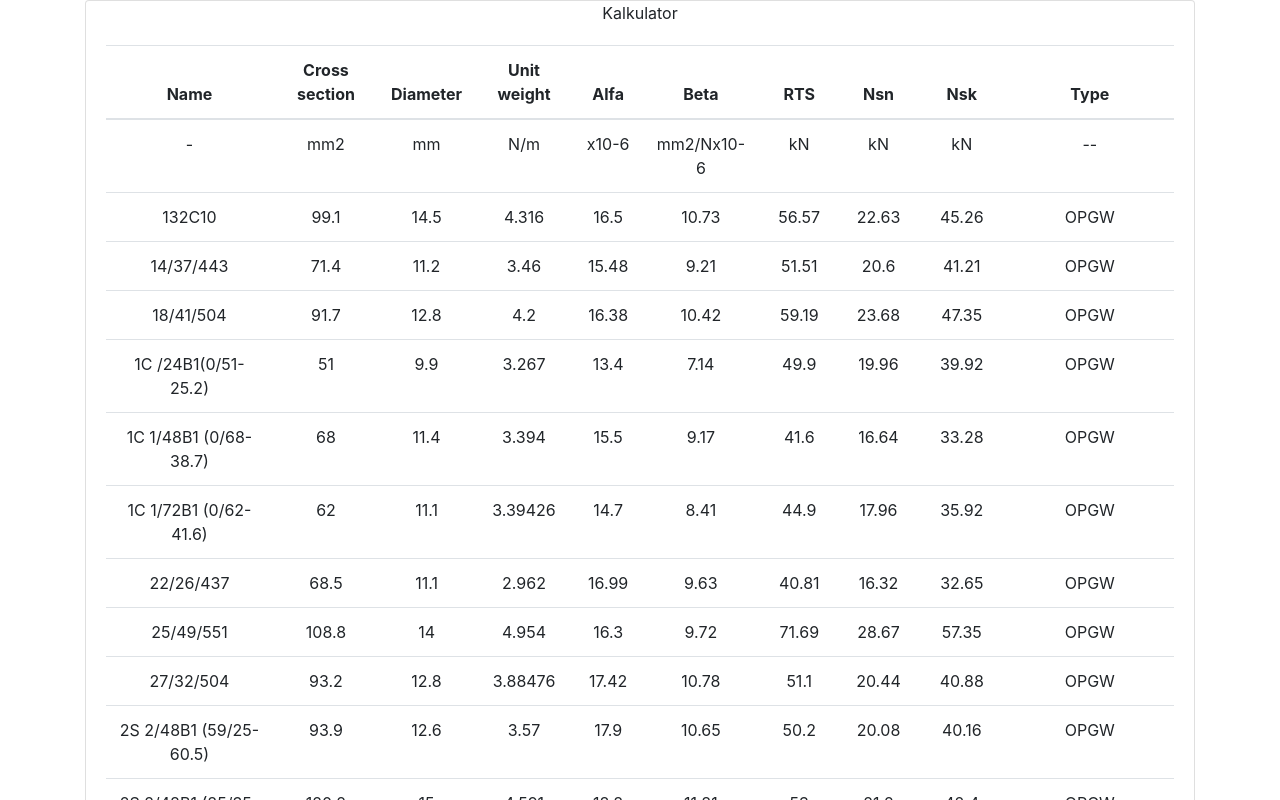
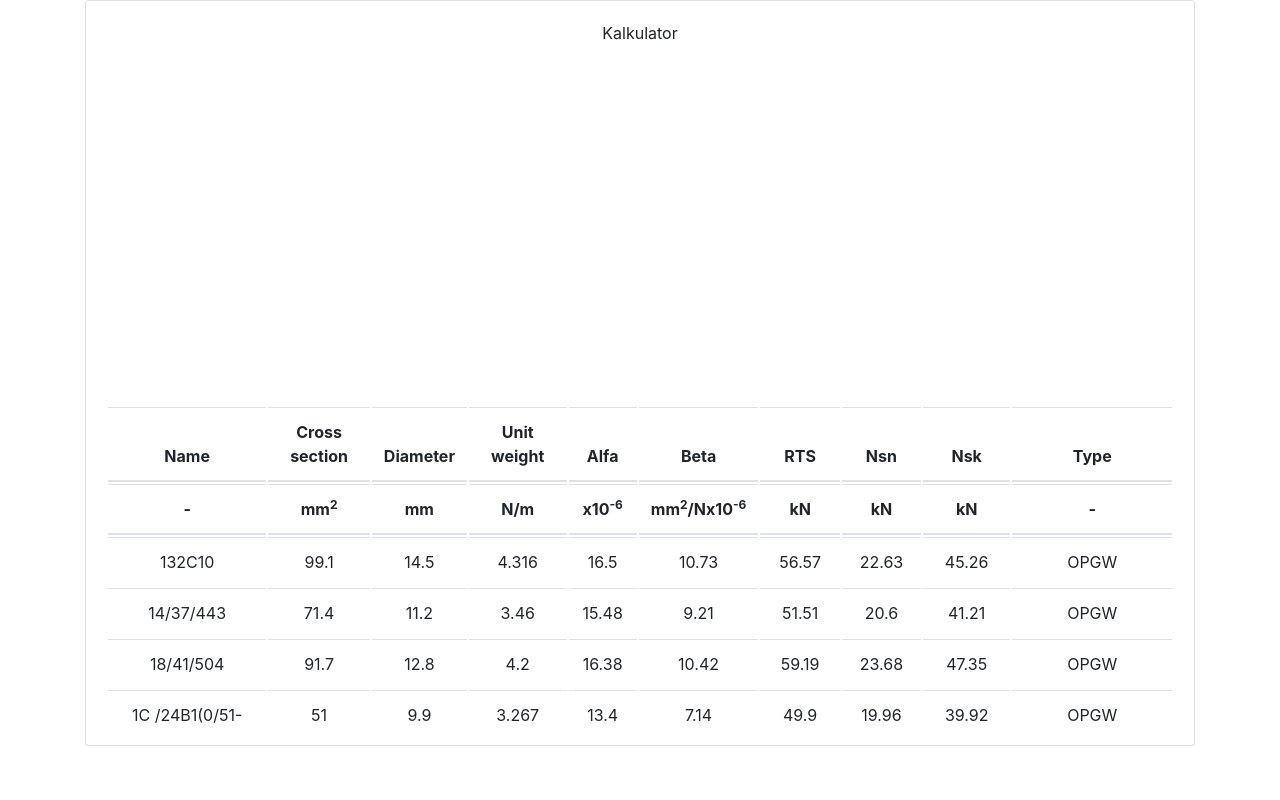
Before and after one commit to teslah22/conductor-calculator, a React (Create React App) app: page / in a window 1280 px wide. Shown: the top 800 px of the page. Built offline with nearby package versions, Linux system fonts and the light colour scheme.

Commit message:
Reorganise the display to one-page application.

```diff
--- a/src/components/Calculator.js
+++ b/src/components/Calculator.js
@@ -1,5 +1,6 @@
 import React, {Component } from 'react';
 import Conductors from './Conductors.js'
+import {Card} from "reactstrap";
 
 
 class Calculator extends React.PureComponent {
@@ -7,7 +8,7 @@ class Calculator extends React.PureComponent {
     render() {
 
         return (
-           <div>Tu bedze kalkulator</div>
+           <Card>Tu bedze kalkulator</Card>
         )
     }
 }
--- a/src/components/Conductors.css
+++ b/src/components/Conductors.css
@@ -0,0 +1,23 @@
+.conductorsTableContainer {
+    margin-top: 40vh;
+    overflow: auto;
+    max-height: 40vh;
+}
+
+.conductorsTable {
+    border-collapse: separate;
+}
+
+.conductorsTable th, .conductorsTable td {
+    border-bottom: none;
+}
+
+.conductorsTable thead {
+    box-sizing: border-box;
+    position: sticky;
+    top: 0;
+    background: white;
+    margin: 0;
+    padding: 0;
+
+}
--- a/src/components/Conductors.js
+++ b/src/components/Conductors.js
@@ -1,15 +1,16 @@
 import React, {Component} from 'react';
-import {Card, CardBody, Table, Button, Lis} from 'reactstrap';
+import {Card, CardBody, Table, Button, List} from 'reactstrap';
 import data from './data/PowerConductors.json';
 import Conductor from './Conductor.js';
-
+import './Conductors.css';
 
 
 class Conductors extends React.PureComponent {
     constructor(props) {
         super(props);
         this.state = {
-            conductors: []
+            conductors: [],
+            inputData: []
         };
     }
 
@@ -56,7 +57,11 @@ class Conductors extends React.PureComponent {
 
         return (
             <Card className="mb-4">
-                <div>Kalkulator</div>
+                <CardBody>
+                    <div className="calculatorContainer">
+                        Kalkulator
+                    </div>
+                </CardBody>
 
                 <CardBody>
                     <div className="conductorsTableContainer">
@@ -73,6 +78,18 @@ class Conductors extends React.PureComponent {
                                 <th>Nsn</th>
                                 <th>Nsk</th>
                                 <th>Type</th>
+                            </tr>
+                            <tr>
+                                <th>-</th>
+                                <th>mm<sup>2</sup></th>
+                                <th>mm</th>
+                                <th>N/m</th>
+                                <th>x10<sup>-6</sup></th>
+                                <th>mm<sup>2</sup>/Nx10<sup>-6</sup></th>
+                                <th>kN</th>
+                                <th>kN</th>
+                                <th>kN</th>
+                                <th>-</th>
                             </tr>
                             </thead>
                             <tbody>
--- a/src/components/data/PowerConductors.json
+++ b/src/components/data/PowerConductors.json
@@ -1,16 +1,4 @@
 [
- {
-   "Conductor_Name": "-",
-   "Cross_section": "mm2",
-   "Diameter": "mm",
-   "Unit_weight": "N/m",
-   "Alfa_param": "x10-6",
-   "Beta_param": "mm2/Nx10-6",
-   "RTS": "kN",
-   "Nsn": "kN",
-   "Nsk": "kN",
-   "Type": "--"
- },
  {
    "Conductor_Name": "132C10",
    "Cross_section": "99.1",
```
Also changed, not shown: src/jsconfig.json (added, +11 -0 lines).
